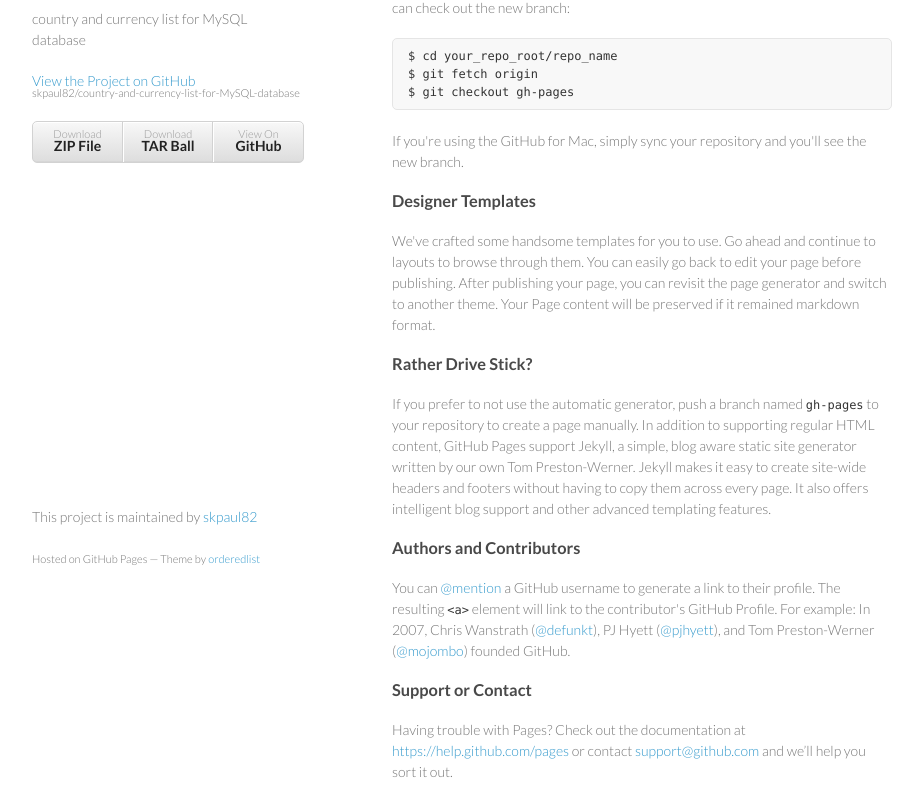
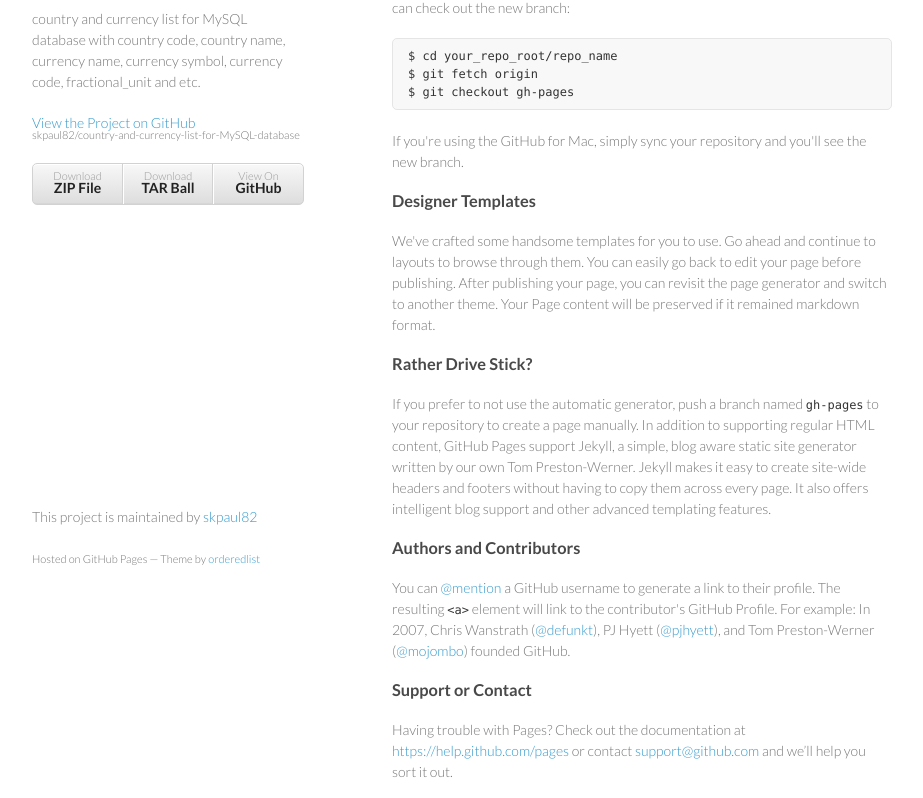
Before and after one commit to skpaul82/country-and-currency-list-for-MySQL-database, a plain HTML site: page index.html in a window 1280 px wide. Shown: the part 162-960 px from the top of the page, without its empty margins (178-1101 px from the left). Drawn offline with Linux system fonts and the light colour scheme.

Commit message:
Update index.html

```diff
--- a/index.html
+++ b/index.html
@@ -16,7 +16,7 @@
     <div class="wrapper">
       <header>
         <h1>Country and Currency list for MySQL database</h1>
-        <p>country and currency list for MySQL database</p>
+        <p>country and currency list for MySQL database with country code, country name, currency name, currency symbol, currency code, fractional_unit and etc.</p>
 
         <p class="view"><a href="https://github.com/skpaul82/country-and-currency-list-for-MySQL-database">View the Project on GitHub <small>skpaul82/country-and-currency-list-for-MySQL-database</small></a></p>
 
```
